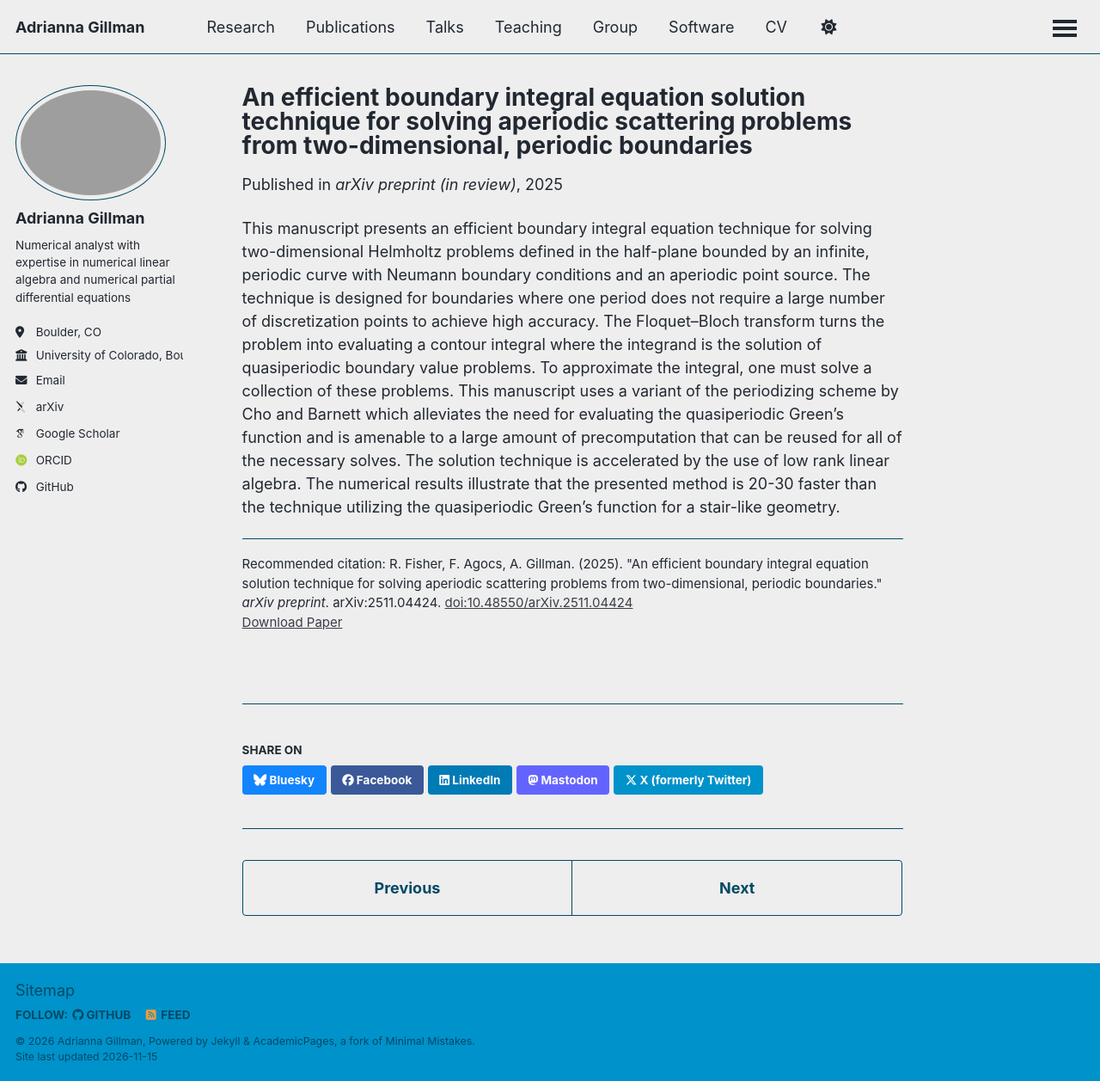
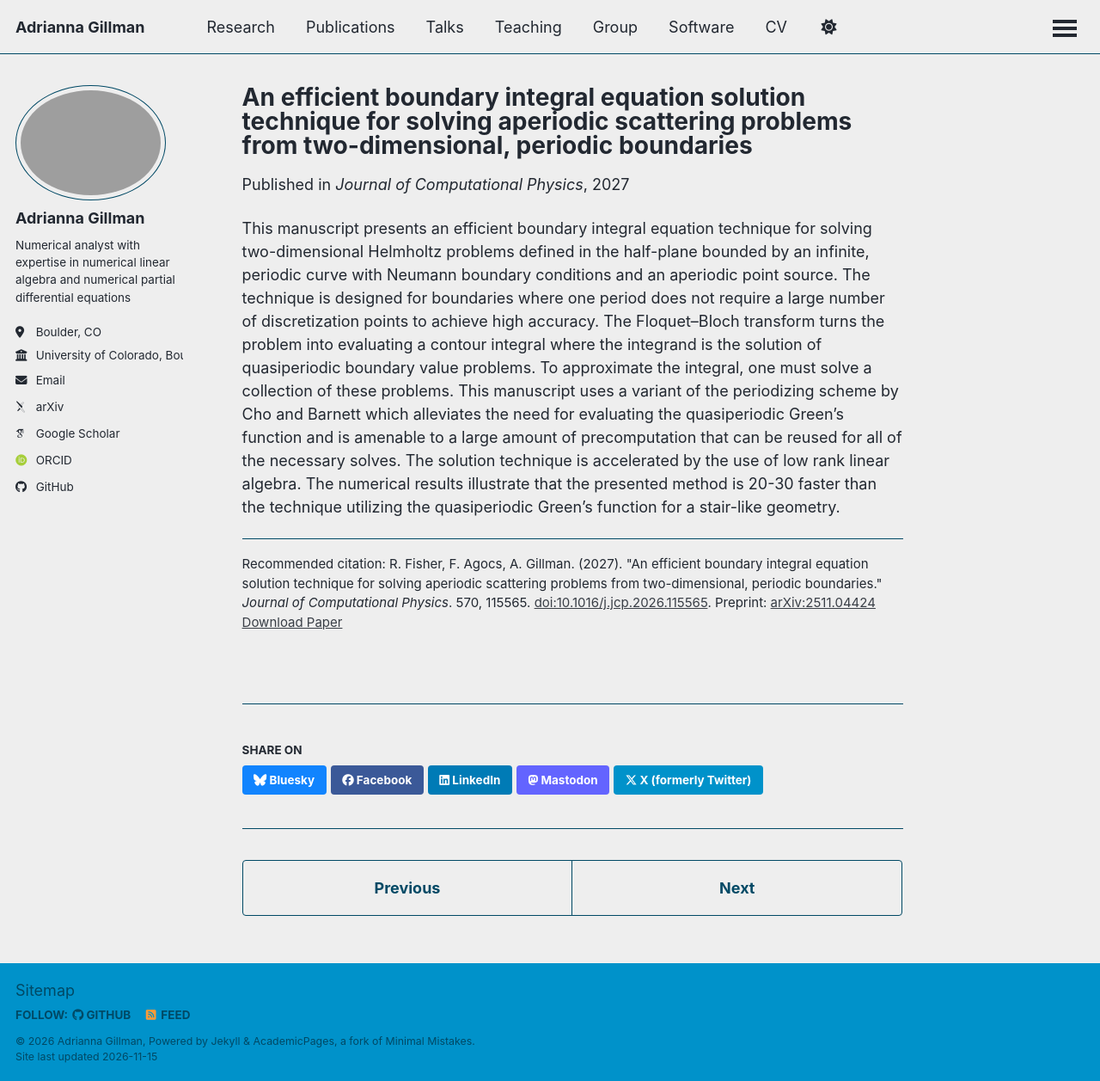
Before and after one commit to agillman20/agillman20.github.io, a Jekyll site: the page built from _publications/2025_2D_aperiodic.md, in a window 1280 px wide and 1257 px high. Shown: the whole window at 86% size. Built offline with Jekyll 4.4.1, drawn with Linux system fonts in a browser that asks for light colours; some web fonts are replaced; a script bundle is joined from its source files by our own code; library files that are not in the unit come from our copies.

Commit message:
Add Riley Fisher's JCP paper to news and publications
Co-Authored-By: Claude Opus 5.5 <noreply@anthropic.com>

```diff
--- a/_publications/2025_2D_aperiodic.md
+++ b/_publications/2025_2D_aperiodic.md
@@ -1,13 +1,13 @@
 ---
 title: "An efficient boundary integral equation solution technique for solving aperiodic scattering problems from two-dimensional, periodic boundaries"
 collection: publications
-category: manuscripts
+category: journal
 permalink: /publication/journal-article/2025_2D_aperiodic.html
-date: 2025-11-06
-venue: 'arXiv preprint (in review)'
-doi: '10.48550/arXiv.2511.04424'
-paperurl: 'https://arxiv.org/abs/2511.04424'
-citation: 'R. Fisher, F. Agocs, A. Gillman. (2025). &quot;An efficient boundary integral equation solution technique for solving aperiodic scattering problems from two-dimensional, periodic boundaries.&quot; <i>arXiv preprint</i>. arXiv:2511.04424. <a href="https://doi.org/10.48550/arXiv.2511.04424">doi:10.48550/arXiv.2511.04424</a>'
+date: 2027-02-01
+venue: 'Journal of Computational Physics'
+doi: '10.1016/j.jcp.2026.115565'
+paperurl: 'https://doi.org/10.1016/j.jcp.2026.115565'
+citation: 'R. Fisher, F. Agocs, A. Gillman. (2027). &quot;An efficient boundary integral equation solution technique for solving aperiodic scattering problems from two-dimensional, periodic boundaries.&quot; <i>Journal of Computational Physics</i>. 570, 115565. <a href="https://doi.org/10.1016/j.jcp.2026.115565">doi:10.1016/j.jcp.2026.115565</a>. Preprint: <a href="https://arxiv.org/abs/2511.04424">arXiv:2511.04424</a>'
 ---
 
 This manuscript presents an efficient boundary integral equation technique for solving two-dimensional Helmholtz problems defined in the half-plane bounded by an infinite, periodic curve with Neumann boundary conditions and an aperiodic point source. The technique is designed for boundaries where one period does not require a large number of discretization points to achieve high accuracy. The Floquet--Bloch transform turns the problem into evaluating a contour integral where the integrand is the solution of quasiperiodic boundary value problems. To approximate the integral, one must solve a collection of these problems. This manuscript uses a variant of the periodizing scheme by Cho and Barnett which alleviates the need for evaluating the quasiperiodic Green's function and is amenable to a large amount of precomputation that can be reused for all of the necessary solves. The solution technique is accelerated by the use of low rank linear algebra. The numerical results illustrate that the presented method is 20-30 faster than the technique utilizing the quasiperiodic Green's function for a stair-like geometry.
```
Also changed, not shown: _pages/about.md (+2 -0 lines).
